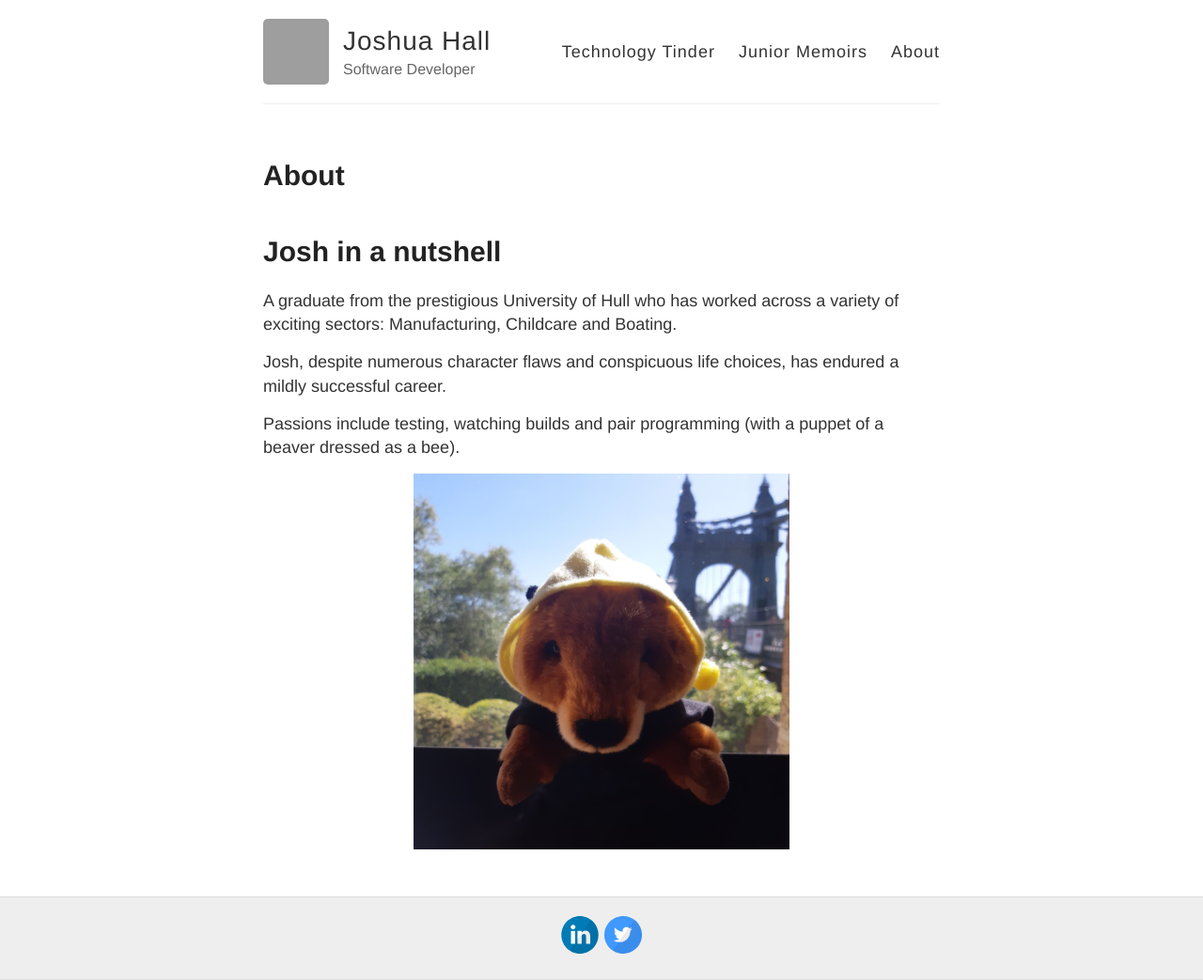
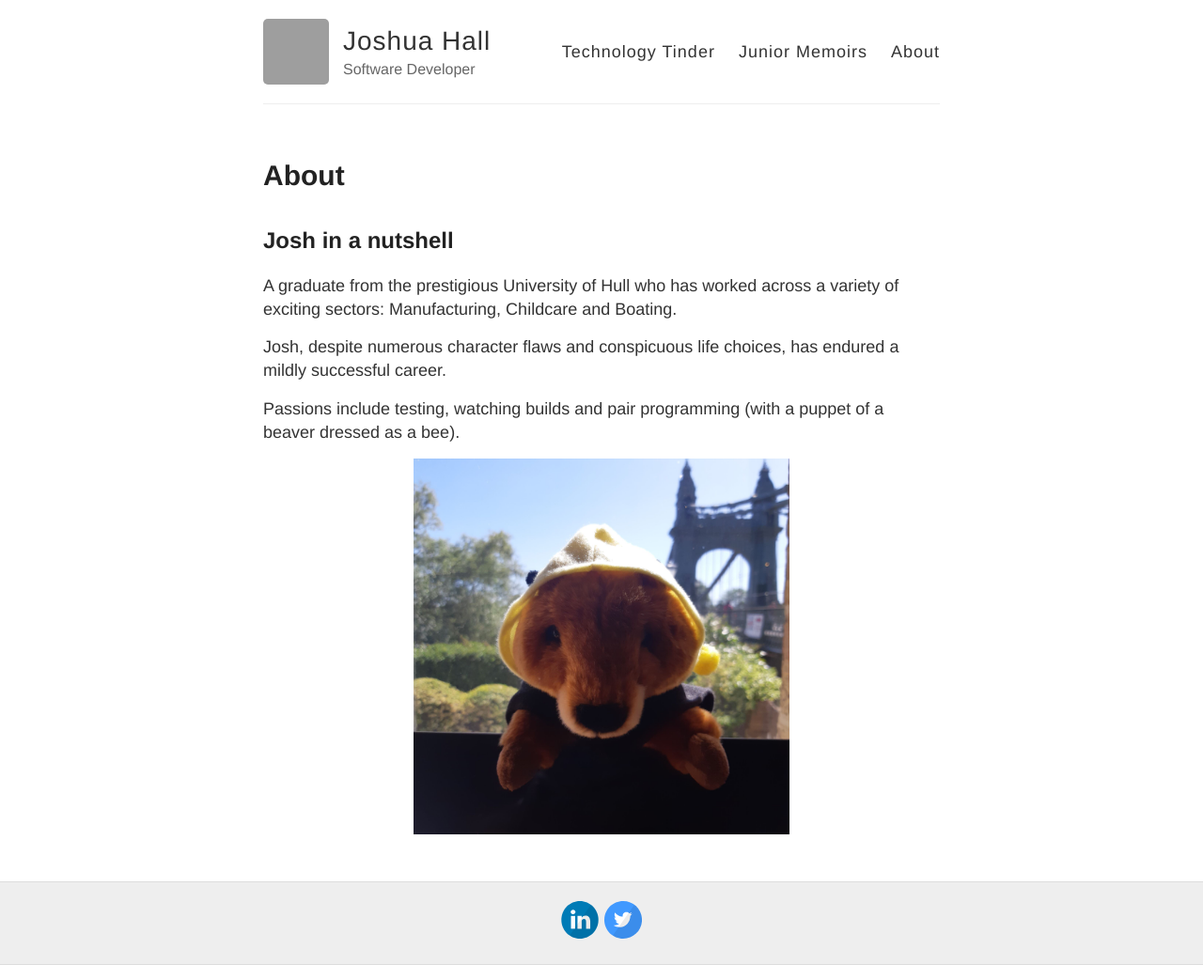
Before and after one commit to JoshuaHall1995/JoshuaHall1995.github.io, a Jekyll site: the page built from about.md, in a window 1280 px wide. Shown: the whole page at 94% size. Built offline with Jekyll 4.4.1, drawn with Linux system fonts in a browser that asks for light colours; grey boxes are pictures that could not be loaded.

Commit message:
Header change

```diff
--- a/about.md
+++ b/about.md
@@ -4,7 +4,7 @@ title: About
 permalink: /about/
 ---
 
-<h1>Josh in a nutshell</h1>
+<h2>Josh in a nutshell</h2>
 
 A graduate from the prestigious University of Hull who has worked across a variety of exciting sectors: Manufacturing, Childcare and Boating.
 
```
